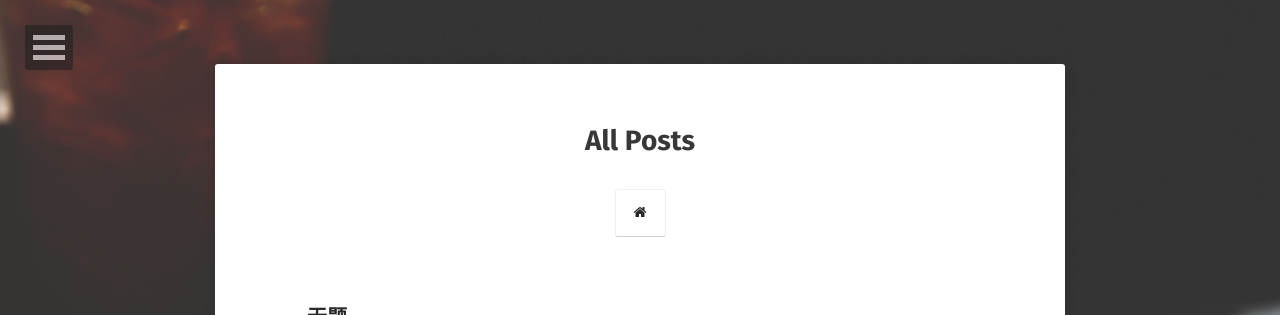
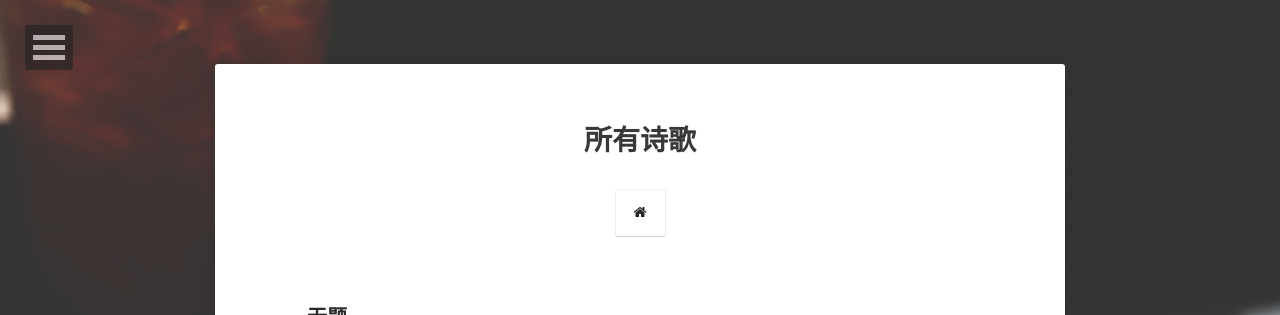
Before and after one commit to duxiehao/mafanghui, a Jekyll site: the page built from posts/index.md, in a window 1280 px wide. Shown: the top 315 px of the page. Built offline with Jekyll 4.4.1, drawn with Linux system fonts in a browser that asks for light colours; some web fonts are replaced.

Commit message:
Update index.md

```diff
--- a/posts/index.md
+++ b/posts/index.md
@@ -1,6 +1,6 @@
 ---
 layout: post-list
-title: All Posts
+title: 所有诗歌
 excerpt: "A List of Posts"
 comments: false
 ---
```
